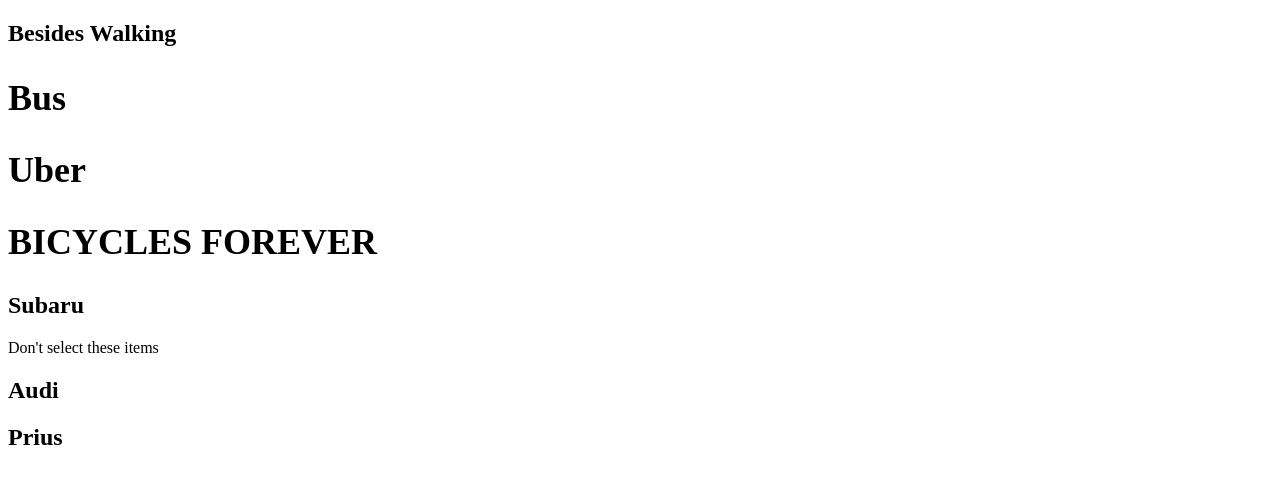
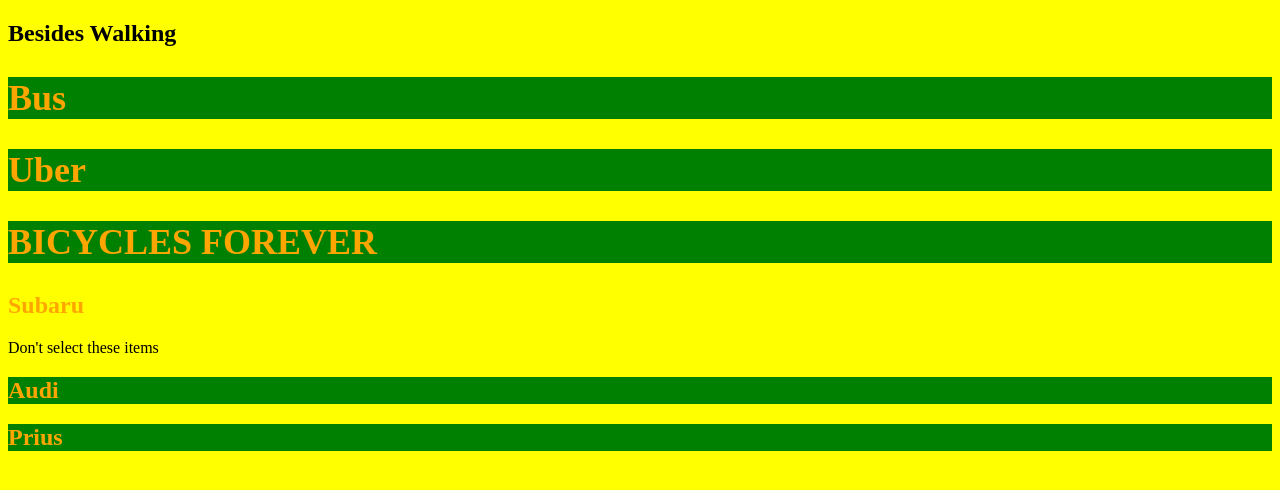
Before and after one commit to esteube/csschallenge, a plain HTML site: page index.html in a window 1280 px wide. Drawn offline with Linux system fonts and the light colour scheme.

Commit message:
made css changes

```diff
--- a/index.html
+++ b/index.html
@@ -3,6 +3,7 @@
 <head>
   <meta charset="UTF-8">
   <title>The Only Modes of Transportation in Boulder</title>
+  <link rel="stylesheet" href="style.css">
 </head>
 <body class= "walk4life">
   <section class="items">
--- a/style.css
+++ b/style.css
@@ -0,0 +1,9 @@
+.item {
+  background-color: green;
+}
+h2 {
+  color: orange;
+}
+body {
+  background-color: yellow;
+}
```
